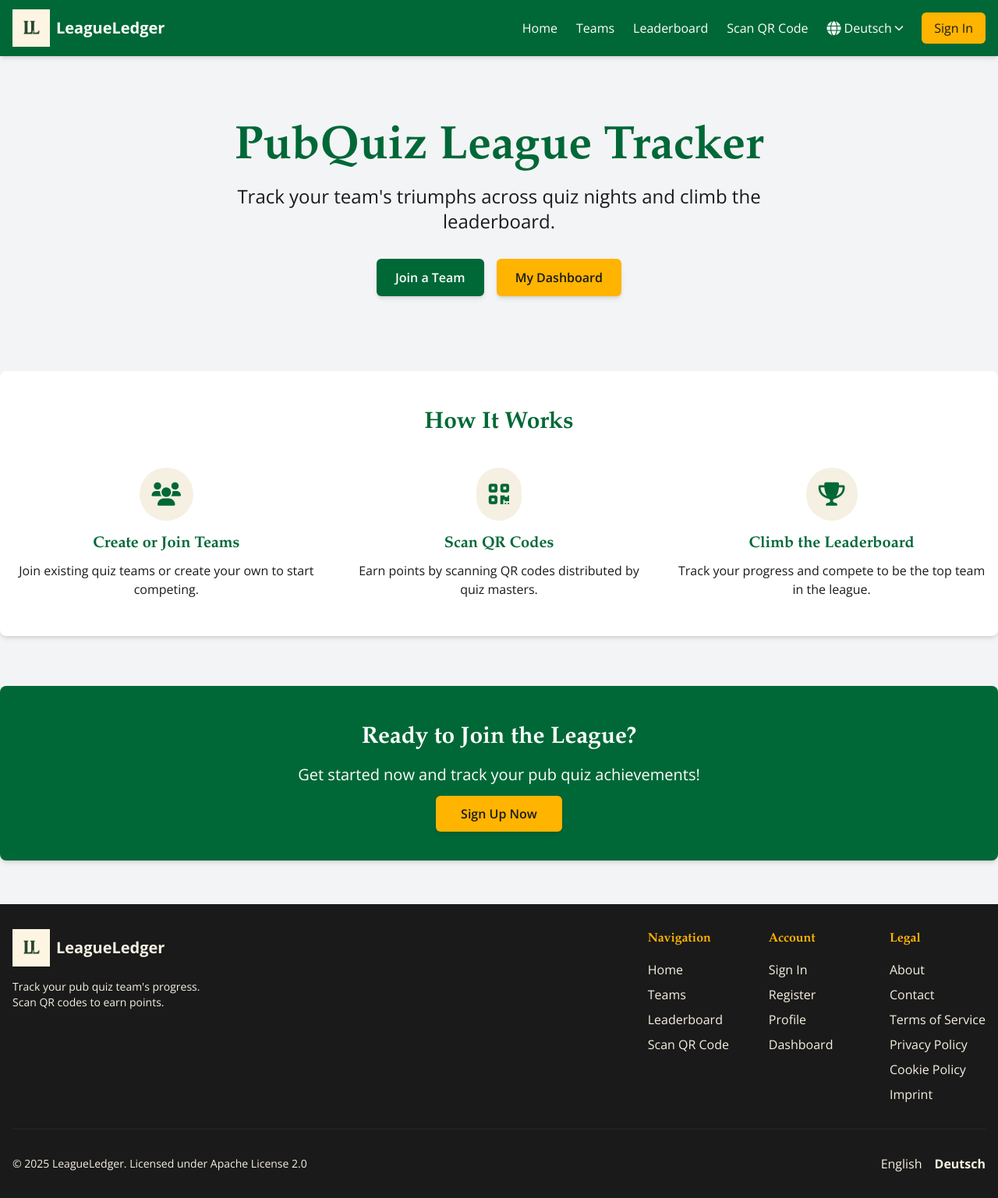
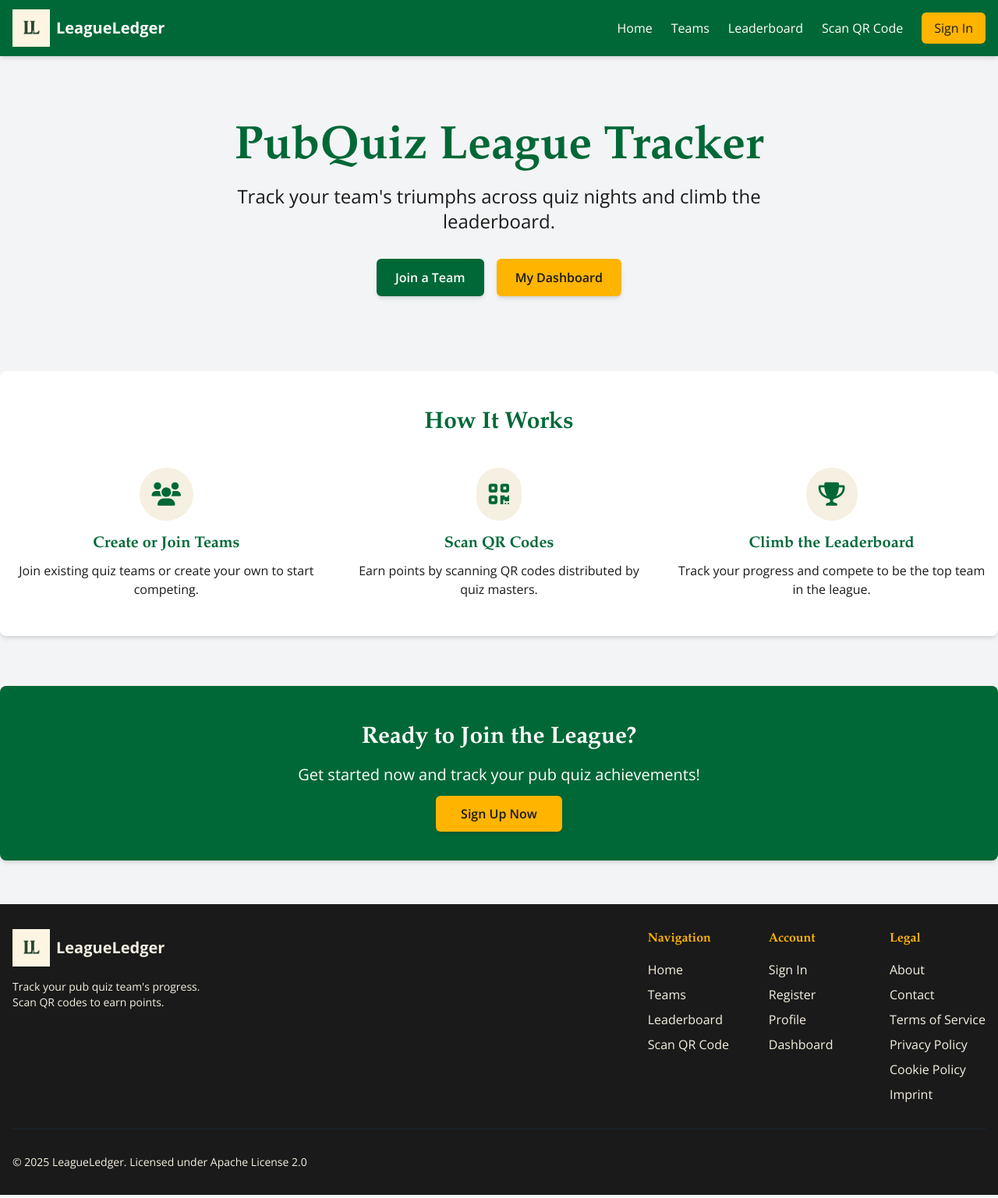
Before and after one commit to christianlouis/LeagueLedger, a FastAPI app: page / in a window 1280 px wide. Shown: the whole page at 78% size. Run offline with FastAPI, Linux system fonts and the light colour scheme; some libraries are stand-ins or nearby versions.

Commit message:
Refactor translation handling and remove unused language support in templates

```diff
--- a/app/main.py
+++ b/app/main.py
@@ -12,7 +12,6 @@ from . import models
 from .templates_config import templates
 from .views import qr, redeem, teams, admin, leaderboard, dashboard, static, pages
 from .db_init import seed_db
-from app.i18n import get_translator, SUPPORTED_LANGUAGES, _  # Ensure `_` is correctly imported
 
 # Create tables on startup
 init_db()
@@ -35,8 +34,6 @@ static.configure_static_files(app)
 
 # Setup Jinja2 templates
 templates = Jinja2Templates(directory="app/templates")
-templates.env.globals["SUPPORTED_LANGUAGES"] = SUPPORTED_LANGUAGES
-templates.env.globals["_"] = _
 
 # User context middleware to make template globals available
 @app.middleware("http")
@@ -52,34 +49,12 @@ async def add_template_globals(request: Request, call_next):
     response = await call_next(request)
     return response
 
-# Add translation context processor to Jinja templates
-@app.middleware("http")
-async def add_translation_context(request: Request, call_next):
-    response = await call_next(request)
-    return response
-
 @app.get("/", response_class=HTMLResponse)
-async def read_root(request: Request, i18n: dict = Depends(get_translator)):
+async def read_root(request: Request):
     return templates.TemplateResponse(
         "index.html",
-        {"request": request, "user": None, **i18n}
+        {"request": request, "user": None}
     )
-
-@app.api_route("/set-language/{language_code}", methods=["GET", "POST"])
-async def set_language(request: Request, language_code: str):
-    if request.method == "POST":
-        form = await request.form()
-        language = form.get("language", "en")
-    else:
-        language = language_code
-
-    if language in SUPPORTED_LANGUAGES:
-        request.session["language"] = language
-        response = RedirectResponse(url=request.headers.get("referer", "/"))
-        response.set_cookie(key="language", value=language, max_age=31536000)  # 1 year
-        return response
-
-    return {"message": f"Invalid language code: {language}"}
 
 # Routers
 app.include_router(pages.router, tags=["Pages"])  # Pages router for index and static pages
--- a/app/templates/base.html
+++ b/app/templates/base.html
@@ -1,9 +1,9 @@
 <!DOCTYPE html>
-<html lang="{{ locale }}">
+<html lang="en">
 <head>
     <meta charset="UTF-8">
     <meta name="viewport" content="width=device-width, initial-scale=1.0">
-    <title>{% block title %}LeagueLedger - Pub Quiz Tracking{% endblock %}</title>
+    <title>LeagueLedger - Pub Quiz Tracking</title>
 
     <!-- Favicon -->
 
@@ -65,26 +65,10 @@
 
                 <!-- Desktop Navigation -->
                 <div class="hidden md:flex space-x-6 items-center">
-                    <a href="/" class="hover:text-golden-ale transition">{{ _("Home") }}</a>
-                    <a href="/teams" class="hover:text-golden-ale transition">{{ _("Teams") }}</a>
-                    <a href="/leaderboard" class="hover:text-golden-ale transition">{{ _("Leaderboard") }}</a>
-                    <a href="/scan" class="hover:text-golden-ale transition">{{ _("Scan QR Code") }}</a>
-
-                    <!-- Language Selector -->
-                    <div class="relative dropdown">
-                        <button class="dropdown-toggle flex items-center space-x-1 hover:text-golden-ale transition">
-                            <i class="fas fa-globe text-lg"></i>
-                            <span>{{ SUPPORTED_LANGUAGES[locale] }}</span>
-                            <i class="fas fa-chevron-down text-xs"></i>
-                        </button>
-                        <div class="dropdown-menu hidden absolute right-0 mt-2 w-48 bg-white rounded-md shadow-lg py-1 z-50">
-                            {% for code, name in SUPPORTED_LANGUAGES.items() %}
-                                <a href="/set-language/{{ code }}" class="block px-4 py-2 text-sm text-gray-700 hover:bg-gray-100 {% if locale == code %}font-bold{% endif %}">
-                                    {{ name }}
-                                </a>
-                            {% endfor %}
-                        </div>
-                    </div>
+                    <a href="/" class="hover:text-golden-ale transition">Home</a>
+                    <a href="/teams" class="hover:text-golden-ale transition">Teams</a>
+                    <a href="/leaderboard" class="hover:text-golden-ale transition">Leaderboard</a>
+                    <a href="/scan" class="hover:text-golden-ale transition">Scan QR Code</a>
 
                     {% if user %}
                         <div class="relative dropdown">
@@ -95,43 +79,29 @@
                             </button>
                             <div class="dropdown-menu hidden absolute right-0 mt-2 w-48 bg-white rounded-md shadow-lg py-1 z-50">
                                 <a href="/profile" class="block px-4 py-2 text-sm text-gray-700 hover:bg-gray-100">
-                                    <i class="fas fa-user mr-2"></i> {{ _("Profile") }}
+                                    <i class="fas fa-user mr-2"></i> Profile
                                 </a>
                                 <a href="/dashboard" class="block px-4 py-2 text-sm text-gray-700 hover:bg-gray-100">
-                                    <i class="fas fa-tachometer-alt mr-2"></i> {{ _("Dashboard") }}
+                                    <i class="fas fa-tachometer-alt mr-2"></i> Dashboard
                                 </a>
                                 {% if user.is_admin %}
                                     <a href="/admin" class="block px-4 py-2 text-sm text-gray-700 hover:bg-gray-100">
-                                        <i class="fas fa-cog mr-2"></i> {{ _("Admin") }}
+                                        <i class="fas fa-cog mr-2"></i> Admin
                                     </a>
                                 {% endif %}
                                 <div class="border-t border-gray-100 my-1"></div>
                                 <a href="/logout" class="block px-4 py-2 text-sm text-gray-700 hover:bg-gray-100">
-                                    <i class="fas fa-sign-out-alt mr-2"></i> {{ _("Logout") }}
+                                    <i class="fas fa-sign-out-alt mr-2"></i> Logout
                                 </a>
                             </div>
                         </div>
                     {% else %}
-                        <a href="/login" class="bg-golden-ale hover:bg-opacity-90 text-black-stout px-4 py-2 rounded-md transition">{{ _("Sign In") }}</a>
+                        <a href="/login" class="bg-golden-ale hover:bg-opacity-90 text-black-stout px-4 py-2 rounded-md transition">Sign In</a>
                     {% endif %}
                 </div>
 
                 <!-- Mobile menu button -->
                 <div class="md:hidden flex items-center space-x-4">
-                    <!-- Mobile Language Selector -->
-                    <div class="relative dropdown">
-                        <button class="dropdown-toggle flex items-center hover:text-golden-ale transition">
-                            <i class="fas fa-globe text-lg"></i>
-                        </button>
-                        <div class="dropdown-menu hidden absolute right-0 mt-2 w-32 bg-white rounded-md shadow-lg py-1 z-50">
-                            {% for code, name in SUPPORTED_LANGUAGES.items() %}
-                                <a href="/set-language/{{ code }}" class="block px-4 py-2 text-sm text-gray-700 hover:bg-gray-100 {% if locale == code %}font-bold{% endif %}">
-                                    {{ name }}
-                                </a>
-                            {% endfor %}
-                        </div>
-                    </div>
-
                     <button id="mobile-menu-button" class="text-white hover:text-golden-ale transition">
                         <i class="fas fa-bars text-2xl"></i>
                     </button>
@@ -141,19 +111,19 @@
             <!-- Mobile Navigation -->
             <div id="mobile-menu" class="hidden md:hidden mt-3 pb-3 border-t border-irish-green border-opacity-30">
                 <div class="flex flex-col space-y-2 mt-3">
-                    <a href="/" class="hover:text-golden-ale transition py-2">{{ _("Home") }}</a>
-                    <a href="/teams" class="hover:text-golden-ale transition py-2">{{ _("Teams") }}</a>
-                    <a href="/leaderboard" class="hover:text-golden-ale transition py-2">{{ _("Leaderboard") }}</a>
-                    <a href="/scan" class="hover:text-golden-ale transition py-2">{{ _("Scan QR Code") }}</a>
+                    <a href="/" class="hover:text-golden-ale transition py-2">Home</a>
+                    <a href="/teams" class="hover:text-golden-ale transition py-2">Teams</a>
+                    <a href="/leaderboard" class="hover:text-golden-ale transition py-2">Leaderboard</a>
+                    <a href="/scan" class="hover:text-golden-ale transition py-2">Scan QR Code</a>
                     {% if user %}
-                        <a href="/profile" class="hover:text-golden-ale transition py-2">{{ _("Profile") }}</a>
-                        <a href="/dashboard" class="hover:text-golden-ale transition py-2">{{ _("Dashboard") }}</a>
+                        <a href="/profile" class="hover:text-golden-ale transition py-2">Profile</a>
+                        <a href="/dashboard" class="hover:text-golden-ale transition py-2">Dashboard</a>
                         {% if user.is_admin %}
-                            <a href="/admin" class="hover:text-golden-ale transition py-2">{{ _("Admin") }}</a>
+                            <a href="/admin" class="hover:text-golden-ale transition py-2">Admin</a>
                         {% endif %}
-                        <a href="/logout" class="hover:text-golden-ale transition py-2">{{ _("Logout") }}</a>
+                        <a href="/logout" class="hover:text-golden-ale transition py-2">Logout</a>
                     {% else %}
-                        <a href="/login" class="bg-golden-ale hover:bg-opacity-90 text-black-stout px-4 py-2 rounded-md transition text-center">{{ _("Sign In") }}</a>
+                        <a href="/login" class="bg-golden-ale hover:bg-opacity-90 text-black-stout px-4 py-2 rounded-md transition text-center">Sign In</a>
                     {% endif %}
                 </div>
             </div>
@@ -174,53 +144,46 @@
                         <img src="{{ url_for('static', path='images/logos/monogram.png') }}" alt="LeagueLedger Logo" class="h-12">
                         <span class="ml-2 text-xl font-bold">LeagueLedger</span>
                     </div>
-                    <p class="text-sm">{{ _("Track your pub quiz team's progress.") }}<br>{{ _("Scan QR codes to earn points.") }}</p>
+                    <p class="text-sm">Track your pub quiz team's progress.<br>Scan QR codes to earn points.</p>
                 </div>
 
                 <div class="grid grid-cols-2 md:grid-cols-3 gap-8">
                     <div>
-                        <h3 class="text-golden-ale font-bold mb-4">{{ _("Navigation") }}</h3>
+                        <h3 class="text-golden-ale font-bold mb-4">Navigation</h3>
                         <ul class="space-y-2">
-                            <li><a href="/" class="hover:text-golden-ale transition">{{ _("Home") }}</a></li>
-                            <li><a href="/teams" class="hover:text-golden-ale transition">{{ _("Teams") }}</a></li>
-                            <li><a href="/leaderboard" class="hover:text-golden-ale transition">{{ _("Leaderboard") }}</a></li>
-                            <li><a href="/scan" class="hover:text-golden-ale transition">{{ _("Scan QR Code") }}</a></li>
+                            <li><a href="/" class="hover:text-golden-ale transition">Home</a></li>
+                            <li><a href="/teams" class="hover:text-golden-ale transition">Teams</a></li>
+                            <li><a href="/leaderboard" class="hover:text-golden-ale transition">Leaderboard</a></li>
+                            <li><a href="/scan" class="hover:text-golden-ale transition">Scan QR Code</a></li>
                         </ul>
                     </div>
 
                     <div>
-                        <h3 class="text-golden-ale font-bold mb-4">{{ _("Account") }}</h3>
+                        <h3 class="text-golden-ale font-bold mb-4">Account</h3>
                         <ul class="space-y-2">
-                            <li><a href="/login" class="hover:text-golden-ale transition">{{ _("Sign In") }}</a></li>
-                            <li><a href="/register" class="hover:text-golden-ale transition">{{ _("Register") }}</a></li>
-                            <li><a href="/profile" class="hover:text-golden-ale transition">{{ _("Profile") }}</a></li>
-                            <li><a href="/dashboard" class="hover:text-golden-ale transition">{{ _("Dashboard") }}</a></li>
+                            <li><a href="/login" class="hover:text-golden-ale transition">Sign In</a></li>
+                            <li><a href="/register" class="hover:text-golden-ale transition">Register</a></li>
+                            <li><a href="/profile" class="hover:text-golden-ale transition">Profile</a></li>
+                            <li><a href="/dashboard" class="hover:text-golden-ale transition">Dashboard</a></li>
                         </ul>
                     </div>
 
                     <div>
-                        <h3 class="text-golden-ale font-bold mb-4">{{ _("Legal") }}</h3>
+                        <h3 class="text-golden-ale font-bold mb-4">Legal</h3>
                         <ul class="space-y-2">
-                            <li><a href="/about" class="hover:text-golden-ale transition">{{ _("About") }}</a></li>
-                            <li><a href="/contact" class="hover:text-golden-ale transition">{{ _("Contact") }}</a></li>
-                            <li><a href="/terms" class="hover:text-golden-ale transition">{{ _("Terms of Service") }}</a></li>
-                            <li><a href="/privacy" class="hover:text-golden-ale transition">{{ _("Privacy Policy") }}</a></li>
-                            <li><a href="/cookies" class="hover:text-golden-ale transition">{{ _("Cookie Policy") }}</a></li>
-                            <li><a href="/impressum" class="hover:text-golden-ale transition">{{ _("Imprint") }}</a></li>
+                            <li><a href="/about" class="hover:text-golden-ale transition">About</a></li>
+                            <li><a href="/contact" class="hover:text-golden-ale transition">Contact</a></li>
+                            <li><a href="/terms" class="hover:text-golden-ale transition">Terms of Service</a></li>
+                            <li><a href="/privacy" class="hover:text-golden-ale transition">Privacy Policy</a></li>
+                            <li><a href="/cookies" class="hover:text-golden-ale transition">Cookie Policy</a></li>
+                            <li><a href="/impressum" class="hover:text-golden-ale transition">Imprint</a></li>
                         </ul>
                     </div>
                 </div>
             </div>
             <div class="border-t border-gray-800 mt-8 pt-8 flex flex-col md:flex-row justify-between items-center">
                 <div class="flex items-center space-x-4">
-                    <p class="text-sm">&copy; 2025 LeagueLedger. {{ _("Licensed under Apache License 2.0") }}</p>
-                </div>
-                <div class="flex space-x-4 mt-4 md:mt-0">
-                    {% for code, name in SUPPORTED_LANGUAGES.items() %}
-                        <a href="/set-language/{{ code }}" class="hover:text-golden-ale transition {% if locale == code %}font-bold{% endif %}">
-                            {{ name }}
-                        </a>
-                    {% endfor %}
+                    <p class="text-sm">&copy; 2025 LeagueLedger. Licensed under Apache License 2.0</p>
                 </div>
             </div>
         </div>
```
Also changed, not shown: app/i18n/__init__.py (+4 -27 lines), app/templates/about.html (+5 -37 lines), scripts/compile_translations.py (+1 -27 lines), 1 other file.
